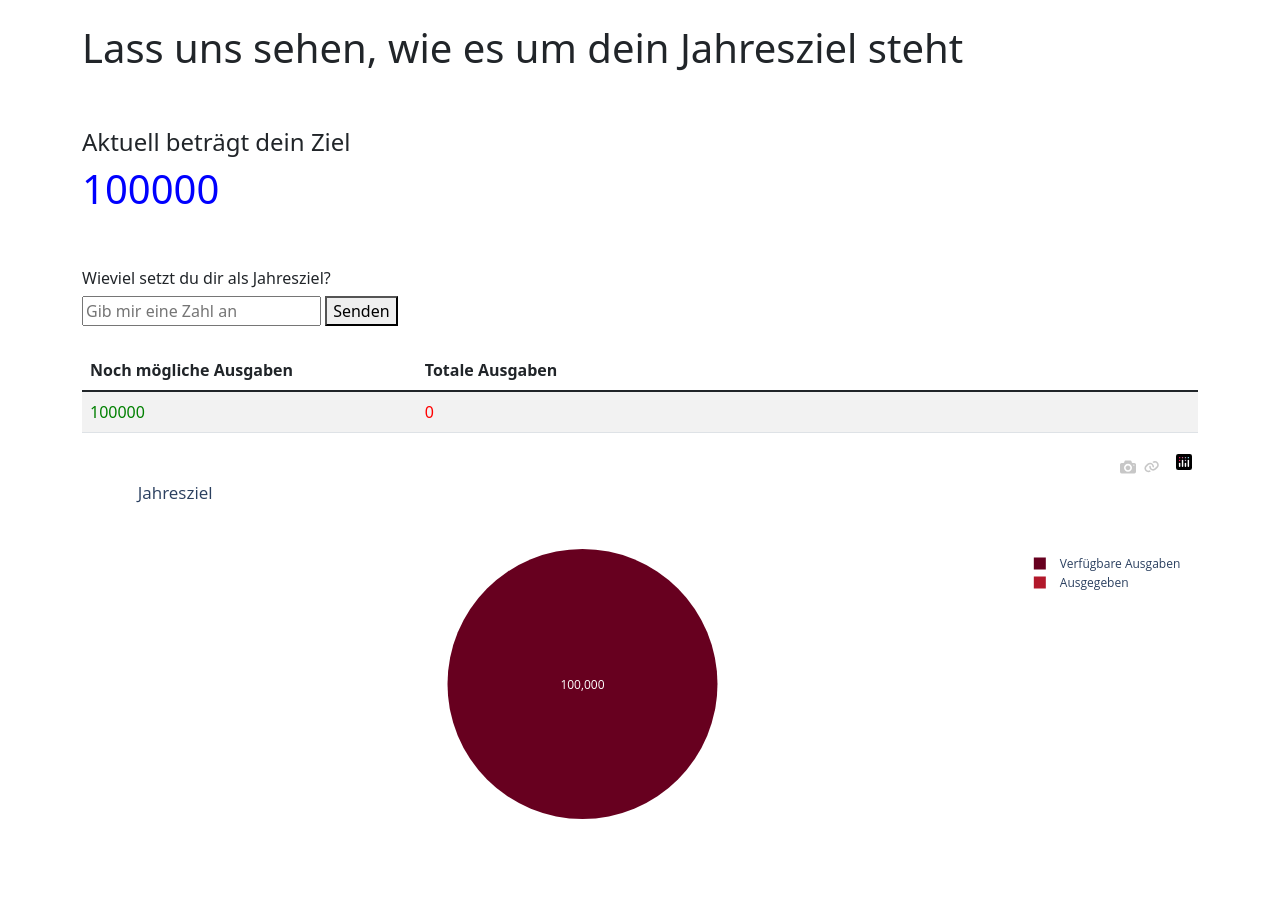
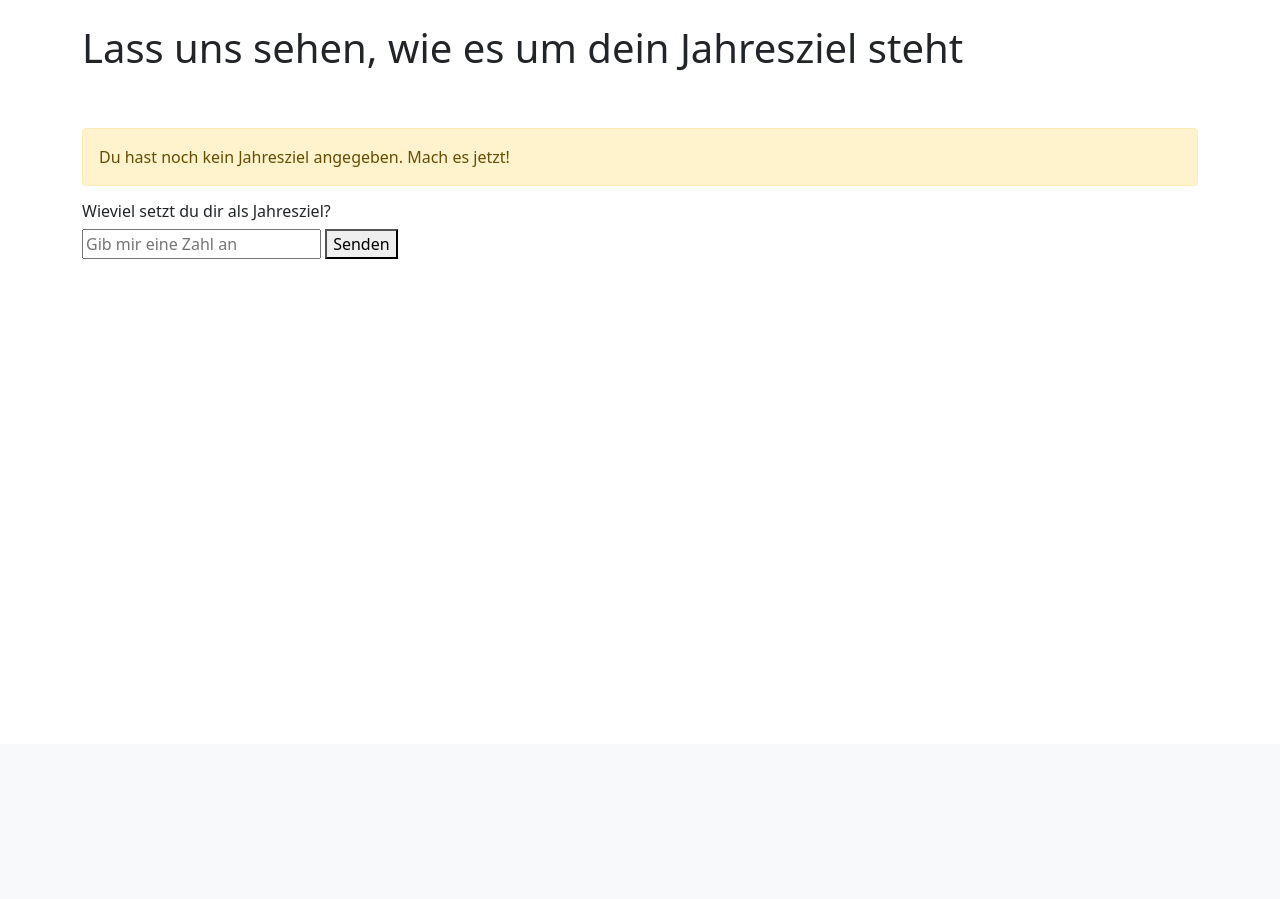
Before and after one commit to joahlenzo/joahlenzo, a Flask app: page /jahresziel in a window 1280 px wide. Shown: the part 56-955 px from the top of the page. After the commit the page ends 315 px from the top, so only its background shows below. Run offline with Flask 2, Linux system fonts and the light colour scheme.

Commit message:
- Alles auskommentiert - Letzte Fehlerbehebungen (Return unter forloop) - Alles getestet und ggb. noch kleine Anpassungen gemacht - Readme Text finalisiert - Kleinere Anpassungen (durch Testing festgestellt)

```diff
--- a/Jahresziel.json
+++ /dev/null
@@ -1,3 +0,0 @@
-{
- "Jahresziel": 100000
-}
--- a/main.py
+++ b/main.py
@@ -5,38 +5,40 @@ from Datenbankabfrage import eingabe_laden, speichern, loeschen
 import plotly.express as px
 from plotly.offline import plot
 from Jahresziel import ziel_speichern, ziel_laden
+from os.path import exists
 
 app = Flask(__name__)
 
-
+#   Funktion für Dateneingabe und Datenveränderung durch Löschbutton
 @app.route("/", methods=["GET", "POST"])
 def index():
-    # todo: Klare Anzeige von Einnahmen und Ausgaben (mit Minus)
-    # todo: Wenn keine Daten eingegeben werden - Fehler Meldung anzeigen
-    # get = Inhalt von eingabe.html dem Client anzeigen
-    leere_elemente = {0:0}
+    #   get = Inhalt von eingabe.html dem Client anzeigen
     if request.method.lower() == "get":
-        return render_template('index.html', loeschung=leere_elemente)
-    # post = ausgefüllte Daten vom Formular von Client via url /eingabe erhalten
+        return render_template('index.html')
+    #   post = ausgefüllte Daten vom Formular von Client via url /eingabe erhalten
     if request.method.lower() == "post":
         if request.form.get("action1") == "VALUE1":
             input_ausgaben = request.form['Ausgaben']
             input_kategorie = request.form["Kategorie"]
             input_datum = request.form["Datum"]
-            #Fehlermeldung falls nicht alle Daten eingegeben wurden
+
+            #   Fehlermeldung falls nicht alle Daten eingegeben wurden
             if not input_ausgaben or not input_kategorie or not input_datum:
-                error_statement = "To lazy. Bitte fülle alle Felder aus"
-                return render_template("index.html",error=error_statement, ausgaben=input_ausgaben,kategorie=input_kategorie,datum=input_datum, loeschung=leere_elemente)
+                error_statement = "Too lazy. Bitte fülle alle Felder aus"
+                return render_template("index.html",error=error_statement, ausgaben=input_ausgaben, kategorie=input_kategorie, datum=input_datum)
 
             # Speicherung Daten in JSON
             speichern(int(input_ausgaben), input_kategorie, input_datum)
             # Antwortsatz
             eingabe_gespeichert = "Dein Eintrag wurde erfolgreich gespeichert"  # Nach Sendebutton anzeigen
-            return render_template("index.html", speichersatz=eingabe_gespeichert, loeschung=leere_elemente)  # Nach Sendebutton anzeigen
+            return render_template("index.html", speichersatz=eingabe_gespeichert)
         elif request.form.get("action2") == "VALUE2":
             eingaben_loeschen = eingabe_laden()
+            #   Wenn keine Daten vorhanden sind, wird ein Hinweis geschaltet (falls gelöscht-Button gedrückt wird)
             if not eingaben_loeschen:
-                return render_template("index.html", loeschung=leere_elemente)
+                aussagesatz = "Aktuell sind keine Elemente enthalten. Löschen läuft nicht."
+                return render_template("index.html", antworten=aussagesatz)
+            #   Wenn Daten vorhanden sind, werden die gelöschten Daten ans index.html übermittelt
             else:
                 element_loeschen = eingaben_loeschen.pop()
                 geloescht = eingaben_loeschen
@@ -45,58 +47,53 @@ def index():
                 return render_template("index.html", löschungssatz=löschsatz, loeschung=element_loeschen)
 
 
-
-
 @app.route("/ausgaben", methods=["GET", "POST"])
 def ausgaben():
+    #   Aussagesatz kommt, wenn keine Daten der Filterung entsprechen
     keine_daten = "In diesem Monat und diesem Genre hast du kein Geld ausgegeben. Gratuliere!"
     # get = Inhalt der Finanzen.html wird angezeigt
     if request.method.lower() == "get":
         daten_anzeigen = eingabe_laden()
-        Hinweissatz = "Hier hast du eine Übersicht über alle getätigten Aussagen"
+        Hinweissatz = "Hier hast du eine Übersicht über alle getätigten Aussagen"   # Wenn keine Filterung gemacht wurde
         return render_template("Ausgaben.html", liste_elemente=daten_anzeigen, Aussagesatz=Hinweissatz)
     # post = Formulardaten erhalten
     if request.method.lower() == "post":
         kategorie_filter = request.form['Kategorie']
         monat_filterung = request.form['Monat']
-
         # Daten filtern und zusammenzählen
-        daten_filtern = eingabe_laden()
+        daten_laden = eingabe_laden()
         gefilterte_elemente = []
         summe = 0
-        for liste_elemente in daten_filtern:
-            if liste_elemente['Kategorie'] == kategorie_filter and liste_elemente['Datum'].split('-')[1] == monat_filterung:
-                gefilterte_elemente.append(liste_elemente)
-                summe += liste_elemente["Ausgaben"]
-                if not gefilterte_elemente:
-                    return render_template("Ausgaben.html", Aussagesatz=keine_daten)
-                else:
-                    Aussagesatz = "Du hast im " + monat_filterung + "-ten Monat " + str(
-                        summe) + " SFR nur für die Kategorie " + kategorie_filter + " ausgegeben!"
-                    return render_template("Ausgaben.html", liste_elemente=gefilterte_elemente, summe=summe,Kategorie=kategorie_filter, Aussagesatz=Aussagesatz)
+        for list_element in daten_laden:
+            if list_element['Kategorie'] == kategorie_filter and list_element['Datum'].split('-')[1] == monat_filterung:    # Filterung nach Monat und Kategorie
+                gefilterte_elemente.append(list_element)
+                #   Zusammenzählen alle Ausgaben der Filterungselemente
+                summe += list_element["Ausgaben"]
+                #   Wenn keine Daten vorhanden sind, wird ein Hinweis geschaltet
+        Filterungssatz = "Du hast im " + monat_filterung + "-ten Monat " + str(summe) + " SFR nur für die Kategorie " + kategorie_filter + " ausgegeben!"
+        return render_template("Ausgaben.html", liste_elemente=gefilterte_elemente, summe=summe,Kategorie=kategorie_filter, Aussagesatz=Filterungssatz)
     return render_template("Ausgaben.html", Aussagesatz=keine_daten)
 
 
 @app.route("/finanzen")
 def finanzen():
-    # todo: Kommentare überall (Python & HTML)
-    daten_filtern = eingabe_laden()
-    ausgaben_kategorie = {}
-    keine_daten = "Du hast noch gar keine Ausgaben eingegeben! Etwas ausgegeben aber wahrscheinlich schon ;-)"
-    # Füllt das leere Dict dynamisch mit Kategorien und Ausgaben/Kategorie
-    # Summiert alle Ausgaben einer entsprechenden Kategorie
-    if not daten_filtern:
+    keine_daten = "Du hast noch gar keine Ausgaben eingegeben! Etwas ausgegeben aber wahrscheinlich schon ;-)"  # Hinweissatz wenn keine Elemente vorhanden
+    daten_filterung = eingabe_laden()
+    #   Fragt ob Daten in Liste enthalten sind
+    if not daten_filterung:
         return render_template("Finanzen.html", Aussagesatz=keine_daten)
     else:
-        for elemente in daten_filtern:
-            if elemente["Kategorie"] in ausgaben_kategorie:
-                ausgaben_kategorie[elemente["Kategorie"]] += elemente["Ausgaben"]
-            else:
-                ausgaben_kategorie[elemente["Kategorie"]] = elemente["Ausgaben"]
-        # Erstellt Listen für Datenvisualsierung
-        kategorien = list(ausgaben_kategorie.keys())
-        summierte_ausgaben = list(ausgaben_kategorie.values())
-        # Visualisierung mit Plotly
+        ausgaben_kategorie = {}
+        for alle_elemente in daten_filterung:
+            if alle_elemente["Kategorie"] in ausgaben_kategorie:  # Fragt ab, ob Kategorie in Dict
+                ausgaben_kategorie[alle_elemente["Kategorie"]] += alle_elemente["Ausgaben"]   # Summiert alle Ausgaben einer entsprechenden Kategorie
+            else:   # Erstellt Dict und visualisiert
+                ausgaben_kategorie[alle_elemente["Kategorie"]] = alle_elemente["Ausgaben"]  # Füllt leeres Dict auf
+        #   Erstellt Listen für Datenvisualsierung
+        kategorien = list(ausgaben_kategorie.keys())    # Holt alle Kategorien und listet sie auf - wandelt dann in Liste um (f. Plotly)
+        summierte_ausgaben = list(ausgaben_kategorie.values())  # Holt alle Summen und listet sie auf - wandelt dann in Liste um (f. Plotly)
+
+        #   Visualisierung mit Plotly
         fig = px.bar(x=kategorien, y=summierte_ausgaben)
         fig.update_layout(
             title="Gesamte Ausgaben pro Kategorie",
@@ -105,36 +102,46 @@ def finanzen():
         div = plot(fig, output_type="div")
         return render_template("Finanzen.html", visualisierung=div)
 
-
+#   Zeigt das Jahresziel an
 @app.route("/jahresziel",  methods=["GET", "POST"])
 def jahresziel():
-    # todo: Flowchart / staticordner / Readme anpassen
-    goal_jahresziel = 0
     summe_ausgaben = 0
     namenliste = ["Verfügbare Ausgaben", "Ausgegeben"]
     summenliste = []
     daten_zusammenzählen = eingabe_laden()
-    for elemente in daten_zusammenzählen:
-        summe_ausgaben += elemente["Ausgaben"]
+    file_exists = exists("Jahresziel.json")
+    if file_exists:     # Prüft, ob schon ein Jahresziel definiert wurde
+        for elemente in daten_zusammenzählen:
+            summe_ausgaben += elemente["Ausgaben"]
+        #   get = Baut Visual für Datenvisualisierung mit Plotly
+        if request.method.lower() == "get":
+            #   Datenaufbereitung für Plotly
+            jahresziel_anzeigen = ziel_laden()  # Holt Jahresziel Dict
+            Jahresziel = jahresziel_anzeigen["Jahresziel"]
+            goal_jahresziel = Jahresziel - summe_ausgaben
+            summenliste.append(goal_jahresziel)
+            summenliste.append(summe_ausgaben)
+            #   Datenvisualisierung mit Plotly
+            fig = px.pie(values=summenliste, names=namenliste, title="Jahresziel",
+                         color_discrete_sequence=px.colors.sequential.matter)
+            fig.update_traces(textposition="inside", textinfo="value")
+            div = plot(fig, output_type="div")
 
-    if request.method.lower() == "get":
-        jahresziel_anzeigen = ziel_laden()
-        Jahresziel = jahresziel_anzeigen["Jahresziel"]
-        goal_jahresziel = Jahresziel - summe_ausgaben
-        summenliste.append(goal_jahresziel)
-        summenliste.append(summe_ausgaben)
-        fig = px.pie(values=summenliste, names=namenliste, title="Jahresziel",
-                     color_discrete_sequence=px.colors.sequential.RdBu)
-        fig.update_traces(textposition="inside", textinfo="value")
-        div = plot(fig, output_type="div")
-
-        return render_template("Jahresziel.html", summiert=summe_ausgaben, jahresziel=goal_jahresziel,
-                               jahresziel_ungerechnet=Jahresziel, visualisierung=div)
-    # post = ausgefüllte Daten vom Formular von Client via url /eingabe erhalten
-    if request.method.lower() == "post":
-        ziel = int(request.form['Ziel'])
-        ziel_speichern(ziel)
-        return render_template("landing_page.html")
+            return render_template("Jahresziel.html", summiert=summe_ausgaben, jahresziel=goal_jahresziel,
+                                   jahresziel_ungerechnet=Jahresziel, visualisierung=div)
+        #   post = ausgefüllte Daten vom Formular von Client via url /eingabe erhalten
+        if request.method.lower() == "post":
+            ziel = int(request.form['Ziel'])
+            ziel_speichern(ziel)
+            return render_template("landing_page.html")
+    else:
+        aussagesatz = "Du hast noch kein Jahresziel angegeben. Mach es jetzt!"  # Zeigt an, dass noch kein Jahresziel definiert wurde
+        #   post = ausgefüllte Daten vom Formular erhalten und speichern
+        if request.method.lower() == "post":
+            ziel = int(request.form['Ziel'])
+            ziel_speichern(ziel)    # übermittelt Daten an jahresziel.py und speichert da Daten in Jahresziel.json
+            return render_template("landing_page.html")
+        return render_template("Jahresziel.html", keinfile=aussagesatz)
 
 
 if __name__ == "__main__":
--- a/templates/Ausgaben.html
+++ b/templates/Ausgaben.html
@@ -49,6 +49,7 @@
         2. Wenn keine Daten auf die Filterung zutreffen, gibt der Aussagesatz den Hinweis dazu
         -->
         <h3 style="color: green;">{{Aussagesatz}}</h3>
+
         <div class>
             <!--
             1. Gefilterte Elemente werden aufgelistet und durch Rot (Ausgaben), Grün (Einnahmen) klassifiziert
--- a/templates/Jahresziel.html
+++ b/templates/Jahresziel.html
@@ -12,21 +12,28 @@
         <h1>Lass uns sehen, wie es um dein Jahresziel steht</h1>
         </br>
         </br>
+        {% if keinfile %}
+        <!-- Zeigt an, dass noch kein Jahresziel definiert wurde -->
+        <div class="alert alert-warning" role="alert">
+            {{keinfile}}
+        </div>
+        {% endif %}
 
-
-    <h4>Aktuell beträgt dein Ziel</h4> <h1 style="color: blue">{{jahresziel_ungerechnet}}</h1>
-    </br>
-    </br>
-
-
+        <!-- Jahresziel Eingabe oder Anpassung -->
         <h6> Wieviel setzt du dir als Jahresziel?</h6>
         <form method="POST">
             <input type="number" name="Ziel" placeholder="Gib mir eine Zahl an">
             <button type="submit">Senden</button>
         </form>
         </br>
+        </br>
+        </br>
 
-
+        {% if not keinfile %}
+                <!-- Anzeige jetziges Jahresziel -->
+        <h4>Aktuell beträgt dein Ziel</h4> <h1 style="color: blue">{{jahresziel_ungerechnet}}</h1>
+        </br>
+        <!-- Totale Ausgaben im Verhältnis zum Jahresziel entweder rot, orange oder grün anzeigen -->
         <div class>
             <table class="table table-striped">
                 <thead class="thead-dark">
@@ -43,7 +50,9 @@
                 <td style="color: red;">{{summiert}}</td>
             </table>
         </div>
+        <!-- Visualisierung mit Plotly-->
         {{visualisierung|safe}}
+    {% endif %}
     </body>
     {% endblock %}
 </html>
```
Also changed, not shown: Datenbankabfrage.py (+4 -9 lines), Jahresziel.py (+3 -9 lines), Visualisierung.py (deleted, +0 -7 lines), templates/Finanzen.html (+6 -2 lines), templates/index.html (+14 -8 lines), templates/landing_page.html (+2 -10 lines), README.md. Lines whose indentation alone changed are shown as unchanged.
